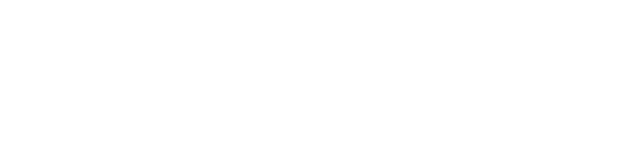
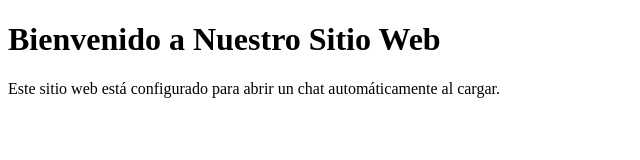
Before and after one commit to Chat-0nline/Chat-0nline.github.io, a plain HTML site: page index.html in a window 1280 px wide. Shown: the whole page, without its empty margins (0-640 px from the left). Drawn offline with Linux system fonts and the light colour scheme.

Commit message:
Update index.html

```diff
--- a/index.html
+++ b/index.html
@@ -3,35 +3,20 @@
 <head>
     <meta charset="UTF-8">
     <meta name="viewport" content="width=device-width, initial-scale=1.0">
-    <title>Mi Sitio Web</title>
-    <style>
-        html, body {
-            margin: 0;
-            padding: 0;
-            height: 100%;
-            width: 100%;
-            overflow: hidden;
-        }
-        #chat-container {
-            position: fixed;
-            top: 0;
-            left: 0;
-            width: 100%;
-            height: 100%;
-        }
-    </style>
+    <title>Sitio Web con Chat Automático</title>
 </head>
 <body>
-    <!-- Contenedor para el chat -->
-    <div id="chat-container"></div>
+    <h1>Bienvenido a Nuestro Sitio Web</h1>
+    <p>Este sitio web está configurado para abrir un chat automáticamente al cargar.</p>
 
-    <!-- Script del nuevo chat -->
+    <!-- Script del chat Kommo configurado para abrir automáticamente -->
     <script>
         (function(a, m, o, c, r, m) {
             a[m] = {
                 id: "1027937",
                 hash: "484c3e4db5c7f50b53ccb993dba271ebfa28e2d7c929bd36051d4d92d4e2c821",
                 locale: "es",
+                openOnLoad: true, // Intento de abrir automáticamente el chat
                 setMeta: function(p) {
                     this.params = (this.params || []).concat([p]);
                 }
@@ -39,23 +24,12 @@
             a[o] = a[o] || function() {
                 (a[o].q = a[o].q || []).push(arguments);
             };
-            var d = a.document,
-                s = d.createElement('script');
+            var d = a.document, s = d.createElement('script');
             s.async = true;
             s.id = m + '_script';
             s.src = 'https://gso.kommo.com/js/button.js';
             d.head && d.head.appendChild(s);
         })(window, 0, 'crmPlugin', 0, 0, 'crm_plugin');
-
-        // Asegura que el chat se abra automáticamente al cargar el sitio
-        window.onload = function() {
-            setTimeout(function() {
-                var chatIcon = document.querySelector('[data-qa="widget-button"]'); // Selector del icono del chat
-                if (chatIcon) {
-                    chatIcon.click(); // Simula un clic en el icono del chat
-                }
-            }, 2000); // Espera 2 segundos para asegurar que el chat esté cargado
-        };
     </script>
 </body>
 </html>
```
